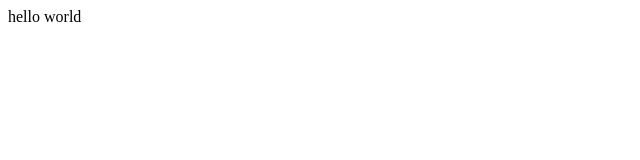
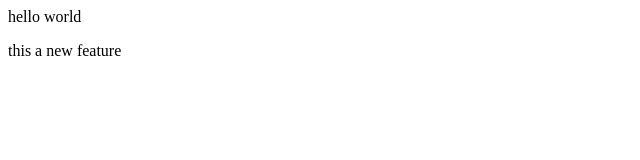
Before and after one commit to notarijeet/apnacollege-demo, a plain HTML site: page index.html in a window 1280 px wide. Shown: the whole page, without its empty margins (0-640 px from the left). Drawn offline with Linux system fonts and the light colour scheme.

Commit message:
add new paragraph in feature2

```diff
--- a/index.html
+++ b/index.html
@@ -1 +1,2 @@
 <p>hello world</p>
+<p>this a new feature<p>
```
